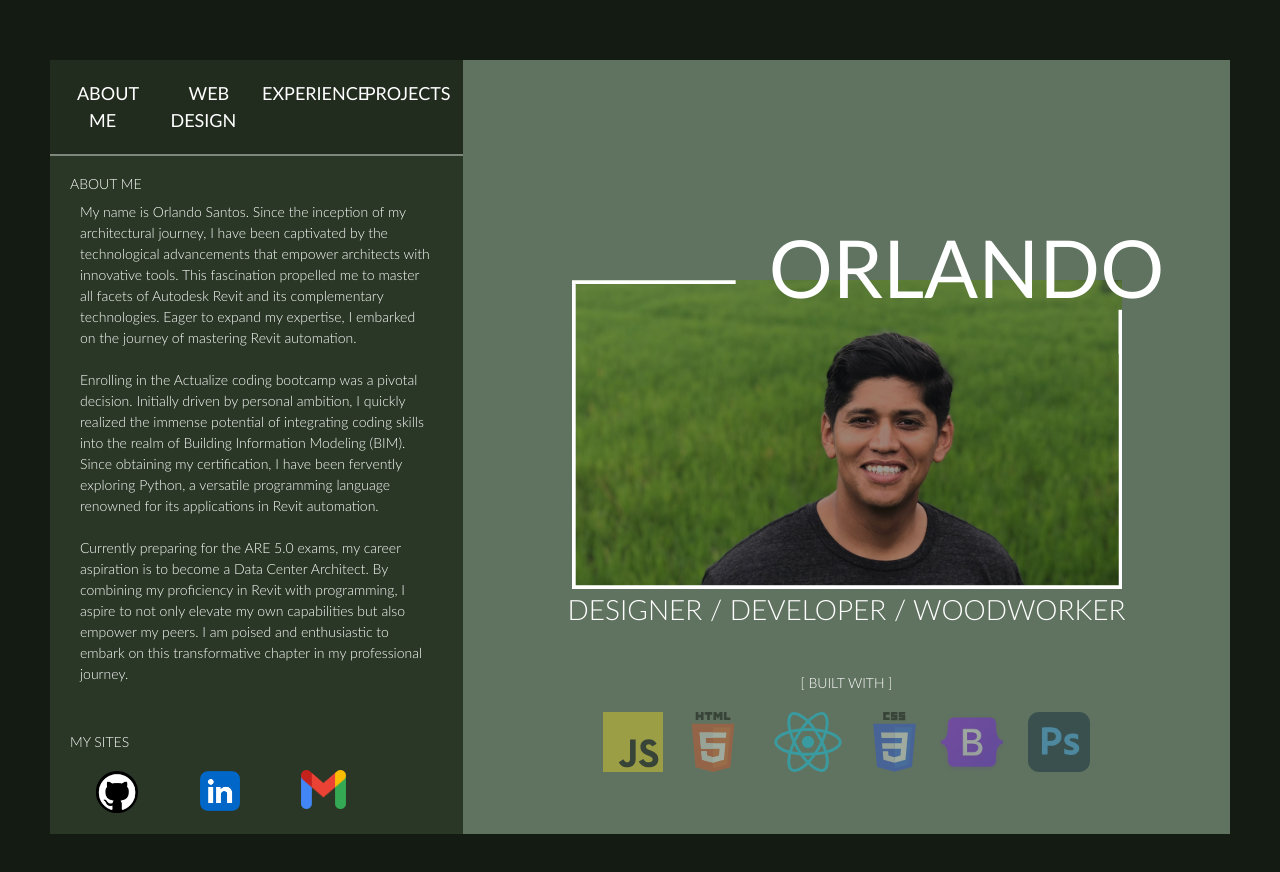
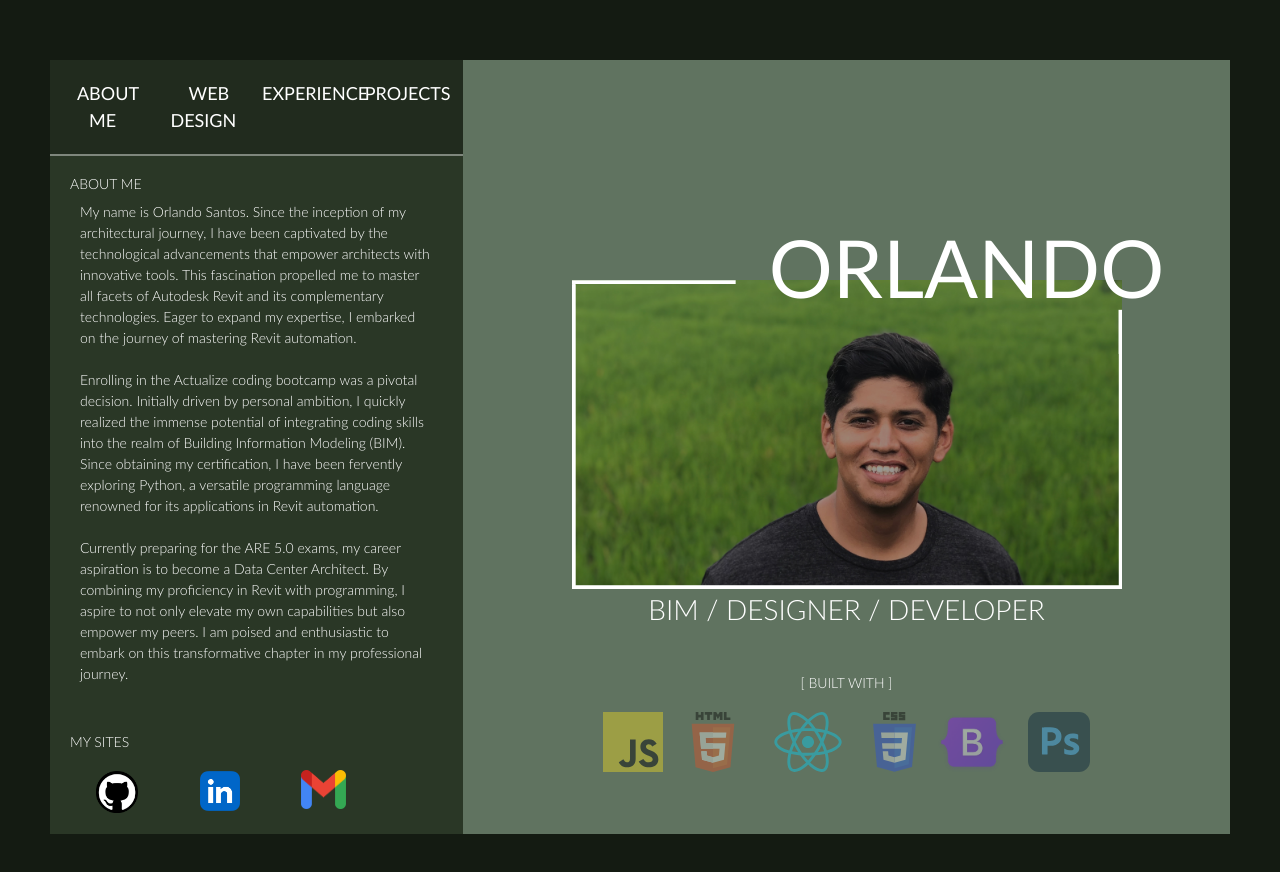
Before and after one commit to Osantos17/Personal-Website, a React (Vite) app: page / in a window 1280 px wide. Shown: the top 872 px of the page. Built offline with nearby package versions, Linux system fonts and the light colour scheme.

Commit message:
change titles

```diff
--- a/src/paths/AboutMe.jsx
+++ b/src/paths/AboutMe.jsx
@@ -16,7 +16,7 @@ export function AboutMe () {
             <img className="profilePic" src="/assets/Profile-white.jpg" alt="profile pic" />
           </div>
           <h2 className="name">ORLANDO</h2>
-          <h3 className="titles">DESIGNER / DEVELOPER / WOODWORKER</h3>
+          <h3 className="titles">BIM / DESIGNER / DEVELOPER</h3>
         </div>
         <div className="logoContainer">
           <div className="written">
```
